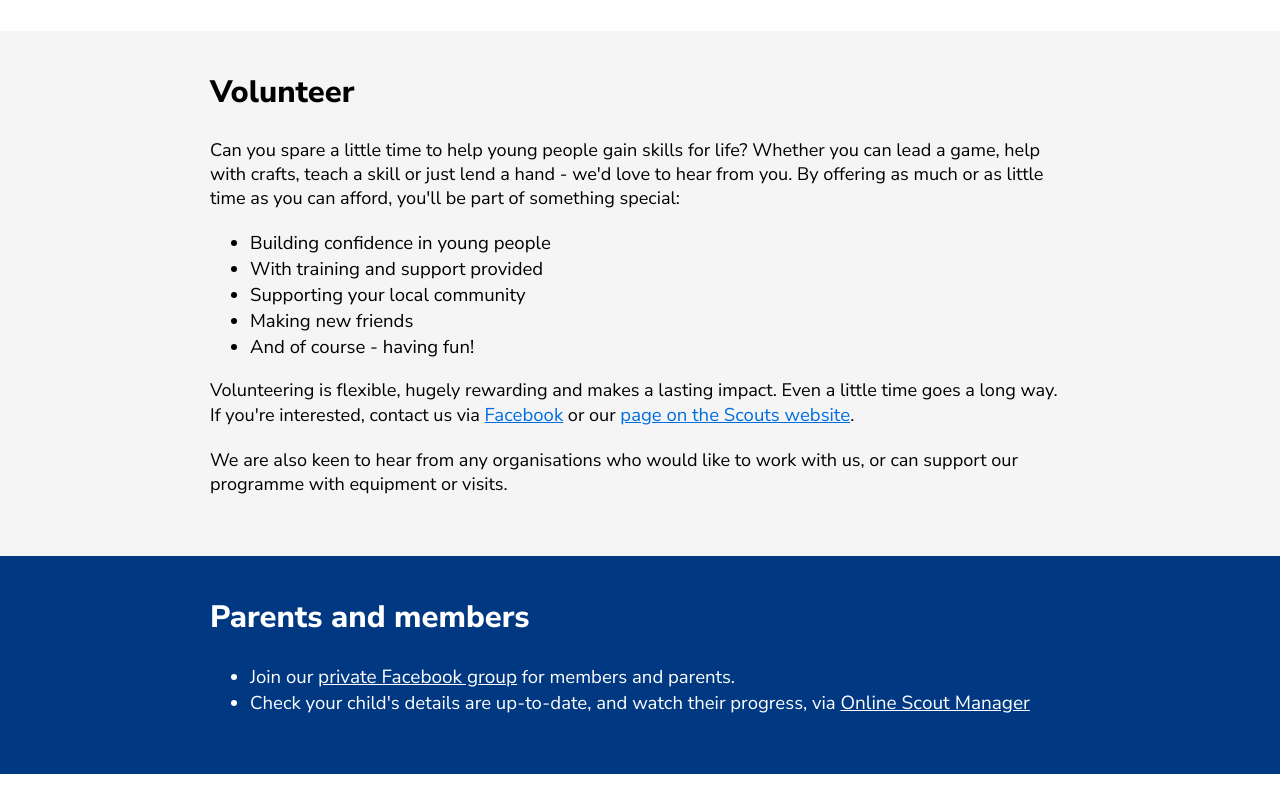
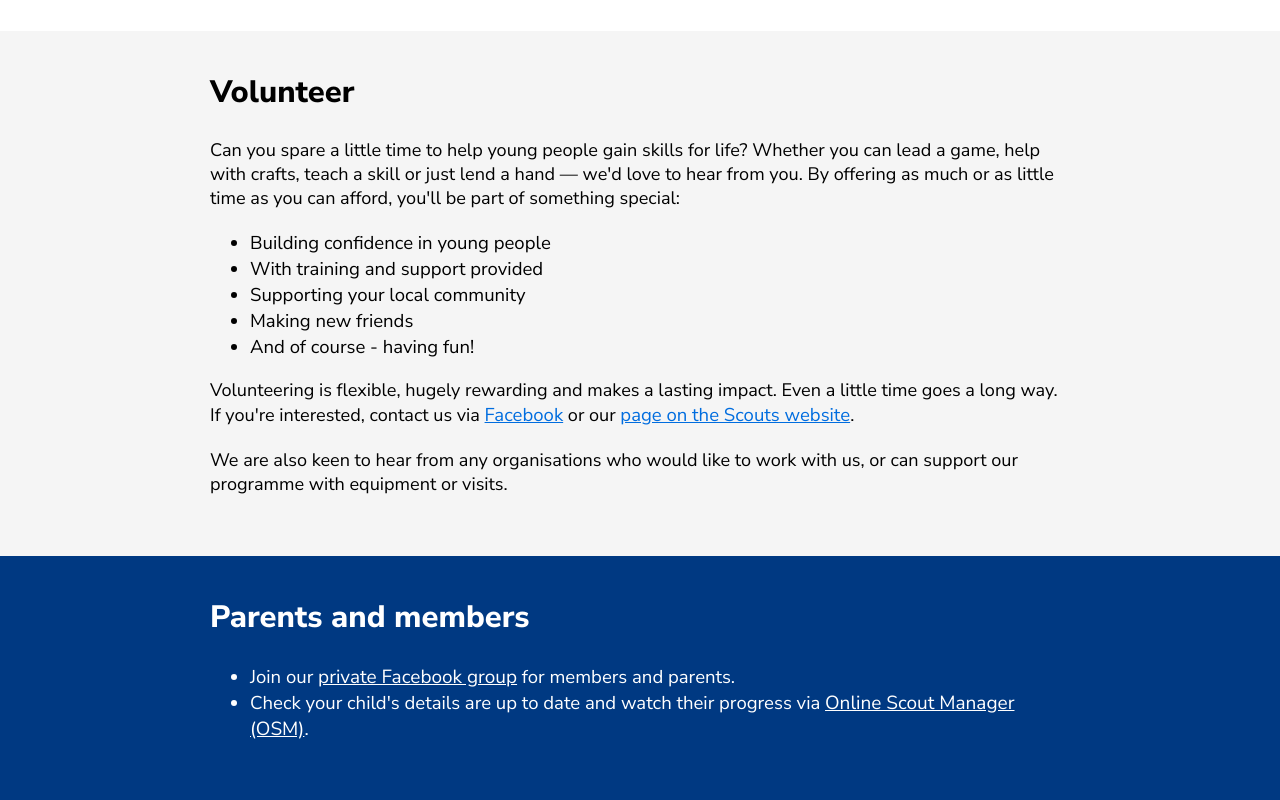
Before and after one commit to 1st-Hunts/1st-Hunts.github.io, a plain HTML site: page index.html in a window 1280 px wide. Shown: the part 1462-2262 px from the top of the page. Before the commit the page ends 2236 px from the top, so only its background shows below. Drawn offline with Linux system fonts and the light colour scheme.

Commit message:
Minor punctuation and grammatical fixes

```diff
--- a/index.html
+++ b/index.html
@@ -170,7 +170,7 @@
 <section class="blue">
   <div class="inner">
     <h2>Find us on Facebook</h2>
-    <p>Follow us, and help us spread the word about our fantastic acitivites and adventures via our <a href="https://www.facebook.com/people/1st-Hunts-Hartford-Scout-group/61574611515104/">Facebook page</a></p>
+    <p>Follow us, and help us spread the word about our fantastic acitivites and adventures via our <a href="https://www.facebook.com/people/1st-Hunts-Hartford-Scout-group/61574611515104/">Facebook page</a>.</p>
   </div>
 </section>
 
@@ -219,7 +219,7 @@
 <section class="grey" id="volunteer">
   <div class="inner">
     <h2>Volunteer</h2>
-    <p>Can you spare a little time to help young people gain skills for life? Whether you can lead a game, help with crafts, teach a skill or just lend a hand - we'd love to hear from you. By offering as much or as little time as you can afford, you'll be part of something special:</p>
+    <p>Can you spare a little time to help young people gain skills for life? Whether you can lead a game, help with crafts, teach a skill or just lend a hand — we'd love to hear from you. By offering as much or as little time as you can afford, you'll be part of something special:</p>
     <ul>
       <li>Building confidence in young people</li>
       <li>With training and support provided</li>
@@ -237,7 +237,7 @@
     <h2>Parents and members</h2>
     <ul>
       <li>Join our <a href="https://www.facebook.com/groups/1181902775203791/">private Facebook group</a> for members and parents.</li>
-      <li>Check your child's details are up-to-date, and watch their progress, via <a href="https://www.onlinescoutmanager.co.uk/">Online Scout Manager</a></li>
+      <li>Check your child's details are up to date and watch their progress via <a href="https://www.onlinescoutmanager.co.uk/">Online Scout Manager (OSM)</a>.</li>
     </ul>
   </div>
 </section>
```
